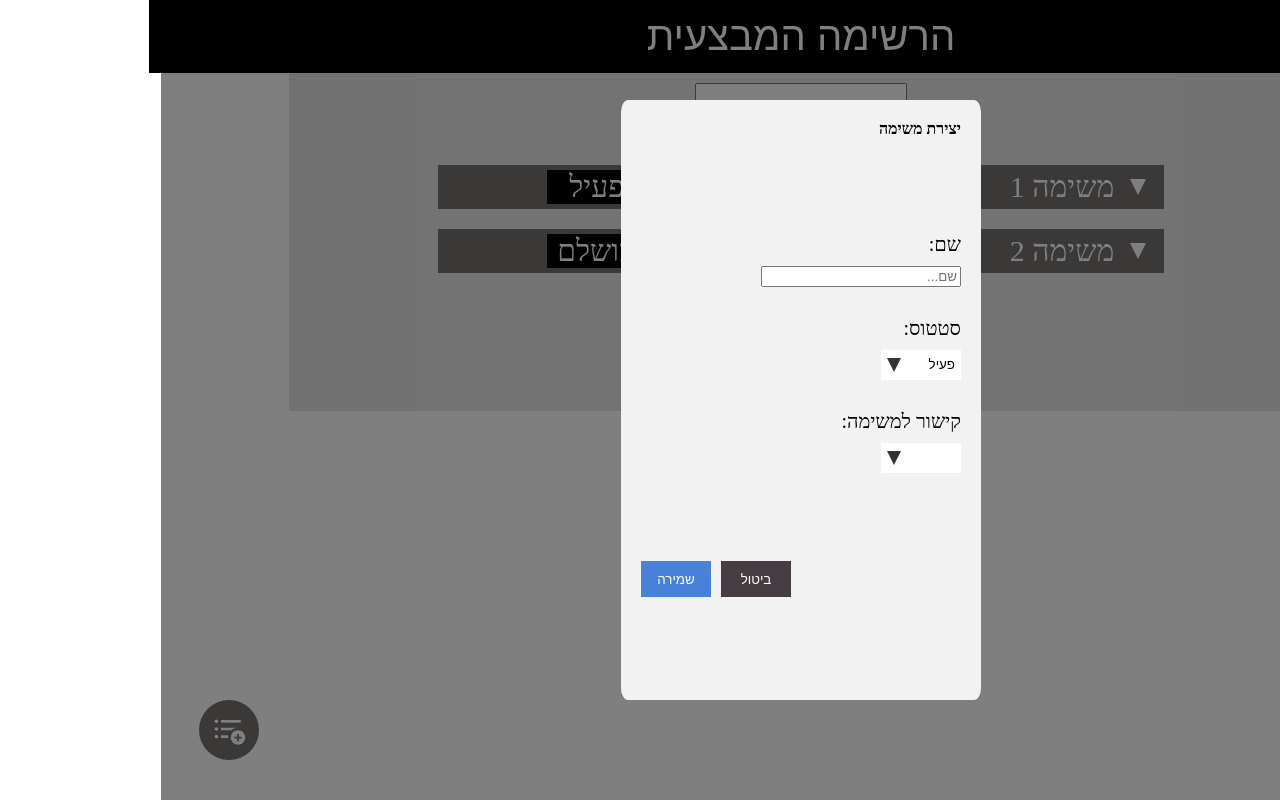
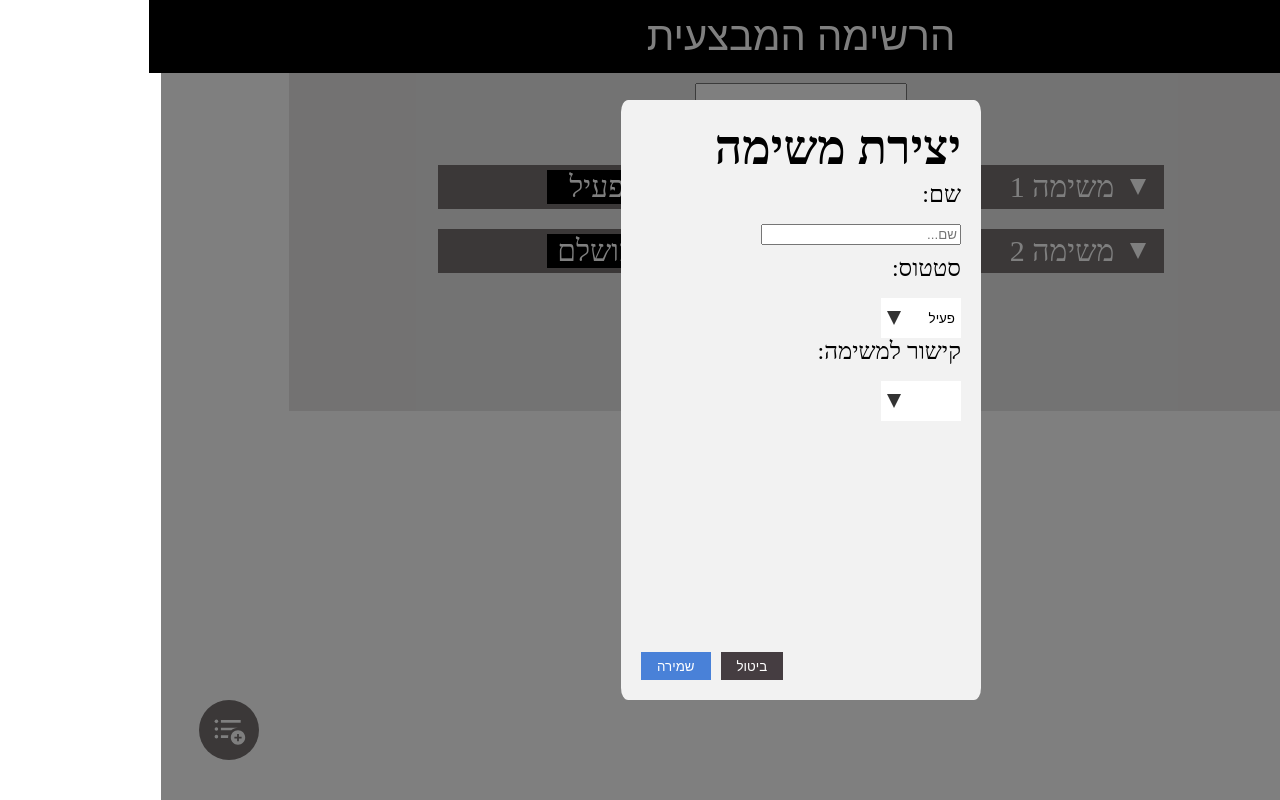
Before and after one commit to theHammerrr/taskManagement, a React app in the folder client/: page / in a window 1280 px wide. Both pictures are taken after a click on the button 68 px from the left and 730 px from the top of the page. Built offline with nearby package versions, Linux system fonts and the light colour scheme; the HTML template or start-up script is replaced by a standard one.

Commit message:
fix css modal content. not the best but better

```diff
--- a/client/src/Components/DropdownFilter/DropdownFilter.css
+++ b/client/src/Components/DropdownFilter/DropdownFilter.css
@@ -14,7 +14,7 @@
     justify-content: space-between;
     align-items: center;
     min-width: 80px;
-    height: 100%;
+    height: 5vh;
     background-color: #ffffff;
 }
 
--- a/client/src/Components/Modal/Modal.css
+++ b/client/src/Components/Modal/Modal.css
@@ -12,7 +12,8 @@
 }
 
 .modal-content {
-    display: grid;
+    display: flex;
+    flex-direction: column;
     background-color: #f2f2f2;
     padding: 20px;
     height: 70%;
@@ -22,7 +23,7 @@
 }
 
 .title {
-    font-size: 100%;
+    font-size: 6vh;
     font-weight: bold;
     /* TODO: change font Aduma*/
 }
@@ -30,19 +31,13 @@
 .modal-bottom-buttons {
     display: flex;
     flex-direction: row;
-    /* position: absolute; */
     gap : 10px;
-    /* align-items: flex-end; */
-    height: 30%;
+    margin-top: auto;
     justify-content: flex-end;
 }
 
 .modal-bottom-buttons button {
-    /* padding: 7% 7%; */
-    min-width: 70px;
-    min-height: 30px;
-    /* width: 20%; */
-    /* height: 20%; */
+    padding: 2% 5%;
     cursor: pointer;
     border: none;
     color: white;
--- a/client/src/Components/Task/TaskModal.css
+++ b/client/src/Components/Task/TaskModal.css
@@ -1,9 +1,9 @@
 .modal-children {
-    font-size: 20px;
-    --gap-size: 10px;
+    font-size: 3vh;
+    --gap-size: 2vh;
     display: flex;
     flex-direction: column;
-    gap: 30px;
+    gap: 10px;
 }
 
 .input-container {
@@ -11,6 +11,7 @@
     flex-direction: column;
     gap: var(--gap-size);
     margin-top: 2%;
+    height: 80%;
 }
 
 .input {
```
